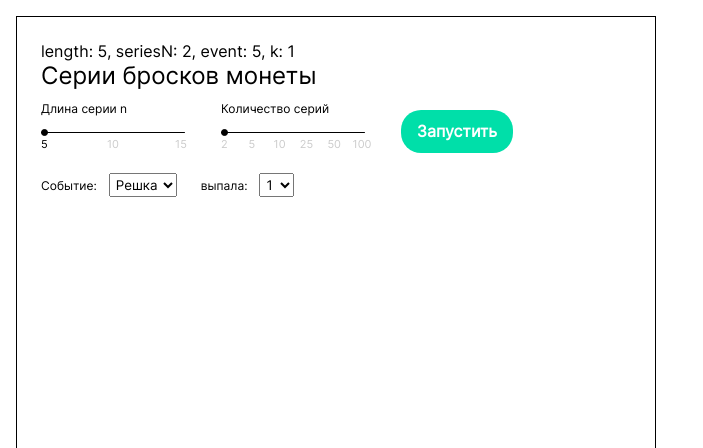
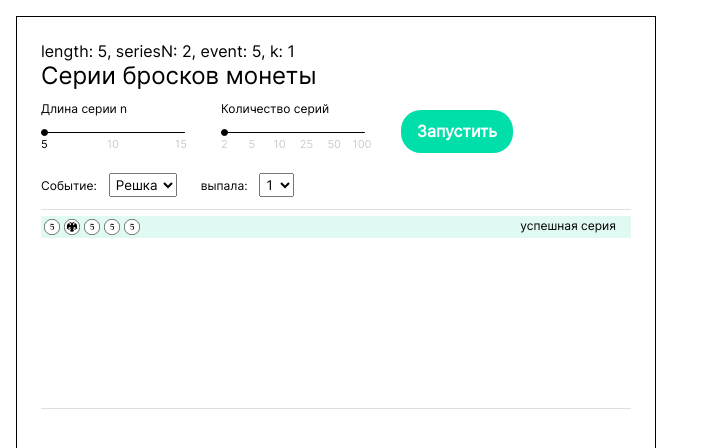
Before and after one commit to StanislavXmov/test_dice, a React (Vite) app: page / in a window 1280 px wide. Shown: the top 448 px of the page, without its empty margins (0-703 px from the left). Built offline with nearby package versions, Linux system fonts and the light colour scheme.

Commit message:
test listWrapper

```diff
--- a/src/components/Coins/Series/Series.module.scss
+++ b/src/components/Coins/Series/Series.module.scss
@@ -29,3 +29,48 @@
   gap: 24px;
   margin: 12px 0px 0px 0px;
 }
+
+.listWrapper {
+  margin: 12px 0px 0px 0px;
+  padding: 6px 0px;
+  display: flex;
+  flex-direction: column;
+  gap: 2px;
+  height: 200px;
+
+  border-top: 1px solid #00000020;
+  border-bottom: 1px solid #00000020;
+  overflow-y: scroll;
+}
+
+.list {
+  padding: 3px;
+  height: 22px;
+  display: flex;
+  justify-content: space-between;
+  gap: 4px;
+}
+
+.activeList {
+  background: #09CA9B20;
+}
+
+.itemsWrapper {
+  display: flex;
+  gap: 4px;
+}
+
+.coinIcon {
+  width: 16px;
+  height: 16px;
+}
+
+.listInfo {
+  margin: 0px 12px 0px 0px;
+  font-family: Inter;
+  font-size: 12px;
+  font-weight: 400;
+  line-height: 14.52px;
+  text-align: left;
+
+}
--- a/src/components/Coins/Series/Series.tsx
+++ b/src/components/Coins/Series/Series.tsx
@@ -1,19 +1,30 @@
 import { useState } from 'react';
 import { LengthRange } from './components/Range/LengthRange';
 import { SerialsRange } from './components/Range/SerialsRange';
-import { useDiceSeries } from '../../../state/useDiceSeries';
+import { Coin, useCoinSeries } from '../../../state/useCoinSeries';
 import { Button } from '../../Button/Button';
 import { EventSelect } from './components/Select/EventSelect';
 import { KSelect } from './components/Select/KSelect';
 
+import Coin1 from '../../icons/coin_1.svg?react';
+import Coin2 from '../../icons/coin_2.svg?react';
+
 import styles from './Series.module.scss';
+
+const test: Coin[] = [
+  '5',
+  'OREL',
+  '5',
+  '5',
+  '5'
+];
 
 export const DiceSeries = () => {
   const [disabled, setDisabled] = useState(false);
-  const length = useDiceSeries(s => s.length);
-  const seriesN = useDiceSeries(s => s.seriesN);
-  const event = useDiceSeries(s => s.event);
-  const k = useDiceSeries(s => s.k);
+  const length = useCoinSeries(s => s.length);
+  const seriesN = useCoinSeries(s => s.seriesN);
+  const event = useCoinSeries(s => s.event);
+  const k = useCoinSeries(s => s.k);
 
   const startHandler = () => {
     console.log('START');
@@ -48,6 +59,25 @@ export const DiceSeries = () => {
           <KSelect />
         </div>
       </div>
+      <div className={styles.listWrapper}>
+        {/* test */}
+        <div className={`${styles.list} ${styles.activeList}`}>
+          <div className={styles.itemsWrapper}>
+            {test.map((c, i) => (
+              <div key={i}>
+                {c === 'OREL' ? <Coin1 className={styles.coinIcon} /> : <Coin2 className={styles.coinIcon} />}
+              </div>
+            ))}
+          </div>
+          <span className={styles.listInfo}>успешная серия</span>
+        </div>
+      </div>
     </div>
   )
 }
+
+const coins = {
+  'OREL': <Coin1 className={styles.coinIcon} />,
+  '5': <Coin2 className={styles.coinIcon} />,
+  '?': <span className={styles.coinIcon} >?</span>,
+}
--- a/src/components/Coins/Series/components/Range/LengthRange.tsx
+++ b/src/components/Coins/Series/components/Range/LengthRange.tsx
@@ -1,6 +1,6 @@
 import { ChangeEvent, useState } from 'react';
 
-import { Length, useDiceSeries } from '../../../../../state/useDiceSeries';
+import { Length, useCoinSeries } from '../../../../../state/useCoinSeries';
 
 import styles from './Range.module.scss';
 
@@ -13,7 +13,7 @@ const labes = [
 
 export const LengthRange = () => {
   const [value, setValue] = useState(0);
-  const setLength = useDiceSeries(s => s.setLength);
+  const setLength = useCoinSeries(s => s.setLength);
 
   const handler = (e: ChangeEvent<HTMLInputElement>) => {
     setValue(Number(e.target.value));
--- a/src/components/Coins/Series/components/Range/SerialsRange.tsx
+++ b/src/components/Coins/Series/components/Range/SerialsRange.tsx
@@ -1,5 +1,5 @@
 import { ChangeEvent, useState } from 'react';
-import { useDiceSeries } from '../../../../../state/useDiceSeries';
+import { useCoinSeries } from '../../../../../state/useCoinSeries';
 
 import styles from './Range.module.scss';
 
@@ -16,7 +16,7 @@ export type CounterType = 2|5|10|25|50|100;
 
 export const SerialsRange = () => {
   const [value, setValue] = useState(0);
-  const setSeriesN = useDiceSeries(s => s.setSeriesN);
+  const setSeriesN = useCoinSeries(s => s.setSeriesN);
 
   const handler = (e: ChangeEvent<HTMLInputElement>) => {
     setValue(Number(e.target.value));
--- a/src/components/Coins/Series/components/Select/EventSelect.tsx
+++ b/src/components/Coins/Series/components/Select/EventSelect.tsx
@@ -1,10 +1,10 @@
 import { ChangeEvent } from 'react';
-import { Coin, useDiceSeries } from '../../../../../state/useDiceSeries';
+import { Coin, useCoinSeries } from '../../../../../state/useCoinSeries';
 
 import styles from './Select.module.scss'
 
 export const EventSelect = () => {
-  const setEvent = useDiceSeries(s => s.setEvent);
+  const setEvent = useCoinSeries(s => s.setEvent);
   const selectHandler = (e: ChangeEvent<HTMLSelectElement>) => {
     setEvent(e.target.value as Coin);
   }
--- a/src/components/Coins/Series/components/Select/KSelect.tsx
+++ b/src/components/Coins/Series/components/Select/KSelect.tsx
@@ -1,11 +1,11 @@
 import { ChangeEvent } from 'react';
-import { useDiceSeries } from '../../../../../state/useDiceSeries';
+import { useCoinSeries } from '../../../../../state/useCoinSeries';
 
 import styles from './Select.module.scss'
 
 export const KSelect = () => {
-  const setK = useDiceSeries(s => s.setK);
-  const length = useDiceSeries(s => s.length);
+  const setK = useCoinSeries(s => s.setK);
+  const length = useCoinSeries(s => s.length);
 
   const selectHandler = (e: ChangeEvent<HTMLSelectElement>) => {
     setK(Number(e.target.value));
--- a/src/state/useDiceSeries.ts
+++ b/src/state/useCoinSeries.ts
@@ -5,7 +5,7 @@ export type Coin = 'OREL' | '5';
 
 export type Length = 5 | 10 | 15;
 
-interface DiceSeriesState {
+interface CoinSeriesState {
   length: Length;
   setLength: (v: Length) => void;
   seriesN: number;
@@ -18,7 +18,7 @@ interface DiceSeriesState {
 
 
 
-export const useDiceSeries = create<DiceSeriesState>()(subscribeWithSelector(set => ({
+export const useCoinSeries = create<CoinSeriesState>()(subscribeWithSelector(set => ({
   length: 5,
   setLength: (v) => set(() => ({length: v})),
   seriesN: 2,
```
